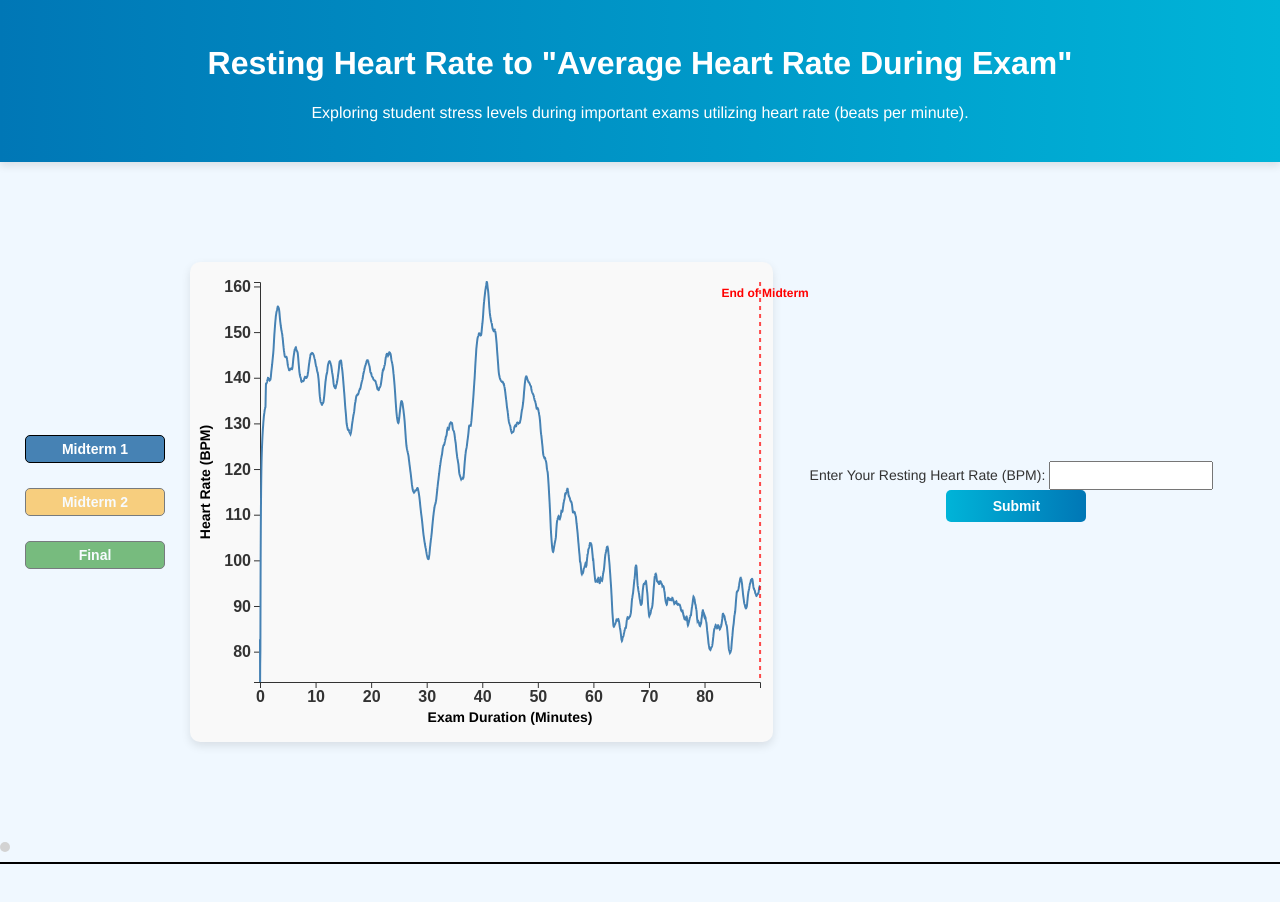
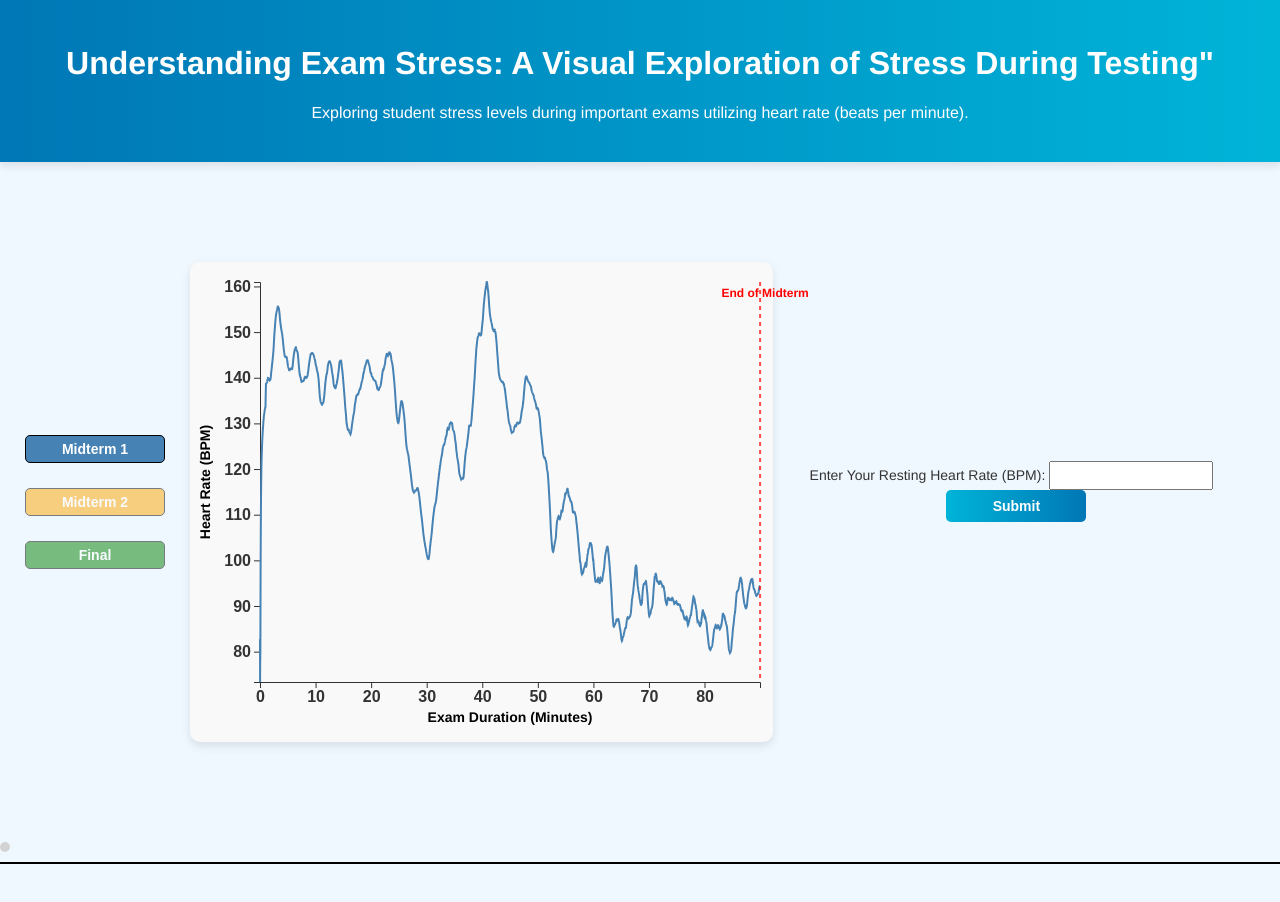
Before and after one commit to somythl/analyzingtesthealthmetrics, a plain HTML site: page index.html in a window 1280 px wide. Shown: the top 902 px of the page. Drawn offline with nearby package versions, Linux system fonts and the light colour scheme; grey boxes are pictures that could not be loaded.

Commit message:
Update title on index.html

```diff
--- a/index.html
+++ b/index.html
@@ -10,7 +10,7 @@
 <body>
 
     <header>
-        <h1>Resting Heart Rate to "Average Heart Rate During Exam"</h1>
+        <h1>Understanding Exam Stress: A Visual Exploration of Stress During Testing"</h1>
         <p>Exploring student stress levels during important exams utilizing heart rate (beats per minute).</p>
     </header>
 
```
